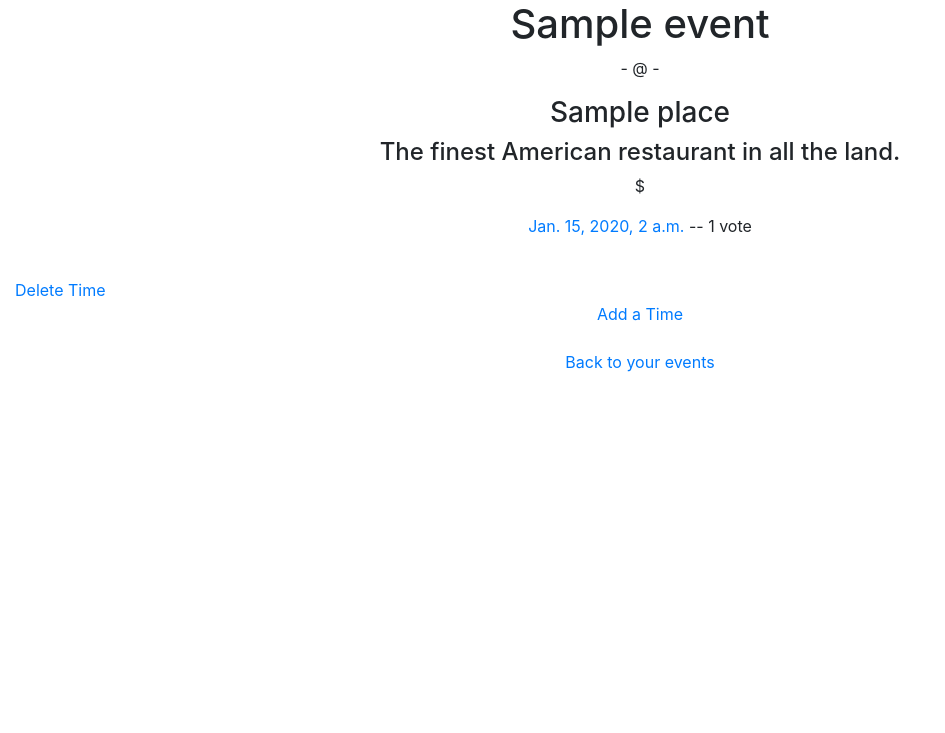
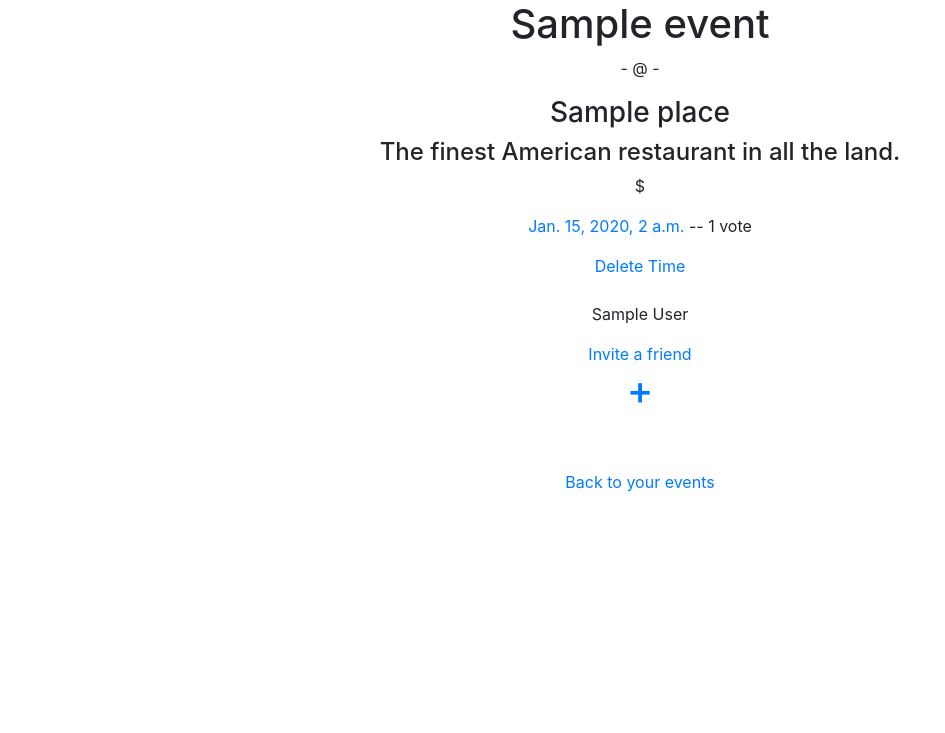
Before and after one commit to janton42/reservationator, a Django app: page /scheduler/1/details/ in a window 1280 px wide. Shown: the part 20-753 px from the top of the page, without its empty margins (0-945 px from the left). Run offline with Django 3.2, Linux system fonts and the light colour scheme; tables that the repository leaves empty hold one stand-in row (values such as "Sample post"); some libraries are stand-ins or nearby versions.

Commit message:
invitees added to event detail view.

```diff
--- a/scheduler/templates/scheduler/details.html
+++ b/scheduler/templates/scheduler/details.html
@@ -9,17 +9,23 @@
 </div>
 <p>{{ event.place.get_pricequartile_display }}</p>
 
-	{% if event.choice_set %}
-		{% for choice in event.choice_set.all %}
+	{% for choice in event.choice_set.all %}
+		<div class="center">
 			<p><a href="{% url 'scheduler:choice_update' choice.id %}">{{ choice.date }}</a> -- {{ choice.votes }} vote{{ choice.votes|pluralize }}</p>
-			<br>
 			<a href="{% url 'scheduler:choice_delete' choice.id %}">Delete Time</a>
-		{% endfor %}
-	{% else %}
-		<P>You got nothin'... <br>loser.</P>
-	{% endif %}
+		</div>
+		<br>
+	{% endfor %}
+
+	{% for invitation in event.invitation_set.all %}
+		<div class="center">
+			<p>{{ invitation.invitee.first_name }} {{ invitation.invitee.last_name }}</p>
+		</div>
+	{% endfor %}
+
 	<div class="center">
-		<a href="{% url 'scheduler:choice_create' %}">Add a Time</a>
+		<a href="{% url 'scheduler:invitation_create' %}">Invite a friend</a>
+		<h1><a href="{% url 'scheduler:choice_create' %}">+</a></h1>
 		<br>
 		<br>
 		<a href="{% url 'scheduler:events'%}">Back to your events</a>
--- a/scheduler/templates/scheduler/events.html
+++ b/scheduler/templates/scheduler/events.html
@@ -6,14 +6,12 @@
 				<div class="center">
 					<a href="{% url 'scheduler:details' event.id %}">{{ event.name }}</a>
 					<br>
-					<br>
 					<a href="{% url 'scheduler:event_delete' event.id %}">Delete Event</a>
-					<br>
 					<br>
 					<a href="{% url 'scheduler:event_update' event.id %}">Change Name or Place of Event</a>
 					<br>
 					<br>
-					<br>
+					{{ event.invitee.first_name }}
 				</div>
 			<br>
 			{% endfor %}
```
